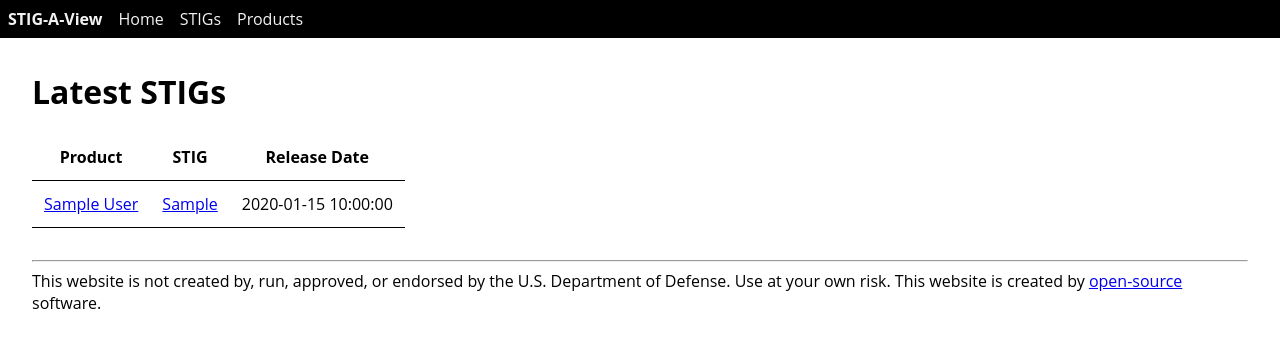
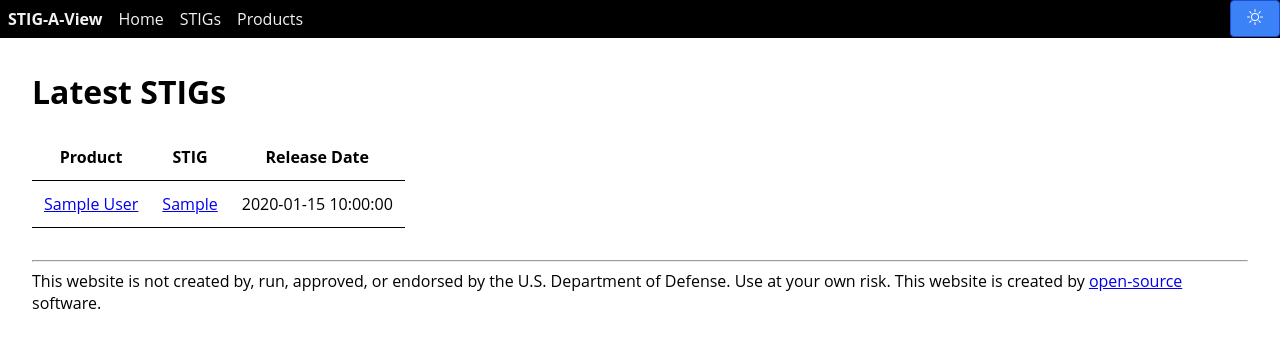
Before and after one commit to stigaview/stigaview-static, a Python web app: template templates/index.html in a window 1280 px wide. Shown: the top 348 px of the page. Run offline with Jinja, Linux system fonts and the light colour scheme; the template is opened without the code that fills it: most values are stand-ins (such as "Sample title", 1, 10 or a date in 2020).

Commit message:
Add light/dark theme toggle button with localStorage persistence

```diff
--- a/public_html/static/css/style.css
+++ b/public_html/static/css/style.css
@@ -353,7 +353,7 @@ em {
     color: #555;
 }
 
-@media (prefers-color-scheme: dark) {
+html[data-theme="dark"] {
     body {
         color: #ffffff;
         background-color: #121212;
@@ -519,6 +519,12 @@ em {
     }
 }
 
+#theme-toggle .icon-moon { display: none; }
+#theme-toggle .icon-sun  { display: inline; }
+
+html[data-theme="dark"] #theme-toggle .icon-moon { display: inline; }
+html[data-theme="dark"] #theme-toggle .icon-sun  { display: none; }
+
 .error_code {
     font-size: 250px;
     display: flex;
--- /dev/null
+++ b/public_html/static/js/theme.js
@@ -0,0 +1,10 @@
+(function () {
+    var btn = document.getElementById('theme-toggle');
+    if (!btn) return;
+    btn.addEventListener('click', function () {
+        var current = document.documentElement.getAttribute('data-theme');
+        var next = current === 'dark' ? 'light' : 'dark';
+        document.documentElement.setAttribute('data-theme', next);
+        localStorage.setItem('theme', next);
+    });
+})();
--- a/templates/base.html
+++ b/templates/base.html
@@ -7,6 +7,13 @@
     <meta name="viewport" content="width=device-width, initial-scale=1.0"/>
     <meta name="description" content="Online STIG viewer"/>
     <meta name="generator" content="STIG-A-View Static - {{ git_sha }}"/>
+    <script>
+        (function () {
+            var stored = localStorage.getItem('theme');
+            var theme = stored || (window.matchMedia('(prefers-color-scheme: dark)').matches ? 'dark' : 'light');
+            document.documentElement.setAttribute('data-theme', theme);
+        })();
+    </script>
     <link href="/static/css/style.css" rel="stylesheet"/>
     <link href="/favicon.png" rel="shortcut icon"/>
     <link rel="apple-touch-icon" href="/favicon.png"/>
@@ -18,6 +25,16 @@
         <li><a href="/">Home</a></li>
         <li><a class="nav-link" href="/stigs">STIGs</a></li>
         <li><a class="nav-link" href="/products">Products</a></li>
+        <li class="float-right">
+            <button id="theme-toggle" class="btn" title="Toggle theme" aria-label="Toggle light/dark theme">
+                <svg class="icon-sun" xmlns="http://www.w3.org/2000/svg" width="16" height="16" fill="currentColor" viewBox="0 0 16 16">
+                    <path d="M8 11a3 3 0 1 1 0-6 3 3 0 0 1 0 6m0 1a4 4 0 1 0 0-8 4 4 0 0 0 0 8M8 0a.5.5 0 0 1 .5.5v2a.5.5 0 0 1-1 0v-2A.5.5 0 0 1 8 0m0 13a.5.5 0 0 1 .5.5v2a.5.5 0 0 1-1 0v-2A.5.5 0 0 1 8 13m8-5a.5.5 0 0 1-.5.5h-2a.5.5 0 0 1 0-1h2a.5.5 0 0 1 .5.5M3 8a.5.5 0 0 1-.5.5h-2a.5.5 0 0 1 0-1h2A.5.5 0 0 1 3 8m10.657-5.657a.5.5 0 0 1 0 .707l-1.414 1.415a.5.5 0 1 1-.707-.708l1.414-1.414a.5.5 0 0 1 .707 0m-9.193 9.193a.5.5 0 0 1 0 .707L3.05 13.657a.5.5 0 0 1-.707-.707l1.414-1.414a.5.5 0 0 1 .707 0m9.193 2.121a.5.5 0 0 1-.707 0l-1.414-1.414a.5.5 0 0 1 .707-.707l1.414 1.414a.5.5 0 0 1 0 .707M4.464 4.465a.5.5 0 0 1-.707 0L2.343 3.05a.5.5 0 1 1 .707-.707l1.414 1.414a.5.5 0 0 1 0 .708"/>
+                </svg>
+                <svg class="icon-moon" xmlns="http://www.w3.org/2000/svg" width="16" height="16" fill="currentColor" viewBox="0 0 16 16">
+                    <path d="M6 .278a.77.77 0 0 1 .08.858 7.2 7.2 0 0 0-.878 3.46c0 4.021 3.278 7.277 7.318 7.277q.792-.001 1.533-.16a.79.79 0 0 1 .81.316.73.73 0 0 1-.031.893A8.35 8.35 0 0 1 8.344 16C3.734 16 0 12.286 0 7.71 0 4.266 2.114 1.312 5.124.06A.75.75 0 0 1 6 .278"/>
+                </svg>
+            </button>
+        </li>
         {%- if use_search %}
         <li class="float-right">
             <button name="search" aria-haspopup="dialog" aria-controls="search-modal" id="open-search-modal-btn" class="btn" title="search">
@@ -46,5 +63,6 @@
 {% include 'search.html' %}
 <script src="/static/js/search.js" async></script>
 {%- endif %}
+<script src="/static/js/theme.js" defer></script>
 </body>
 </html>
```
